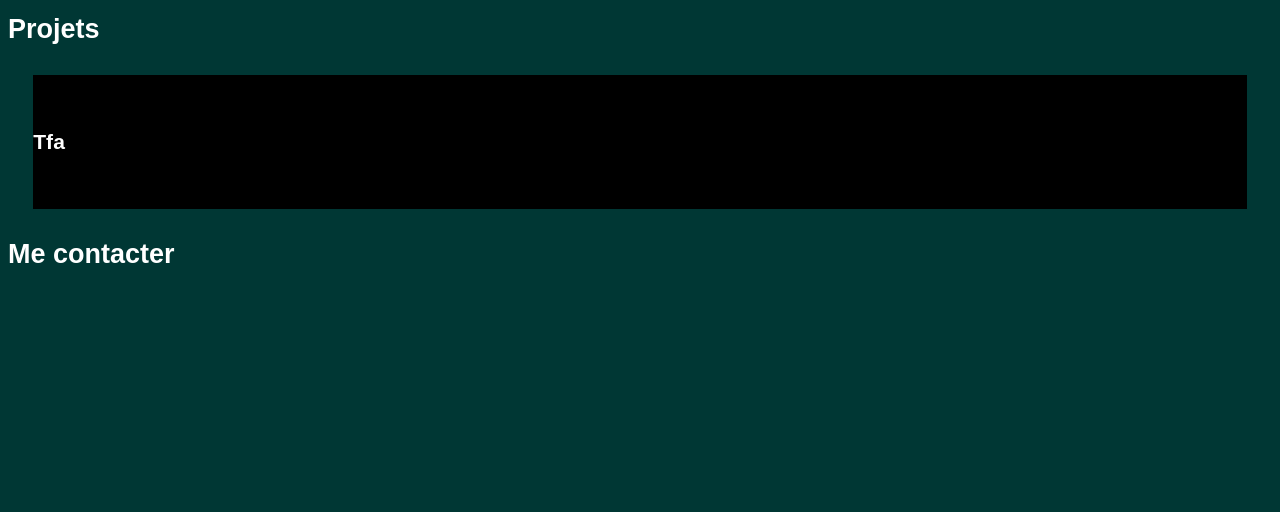
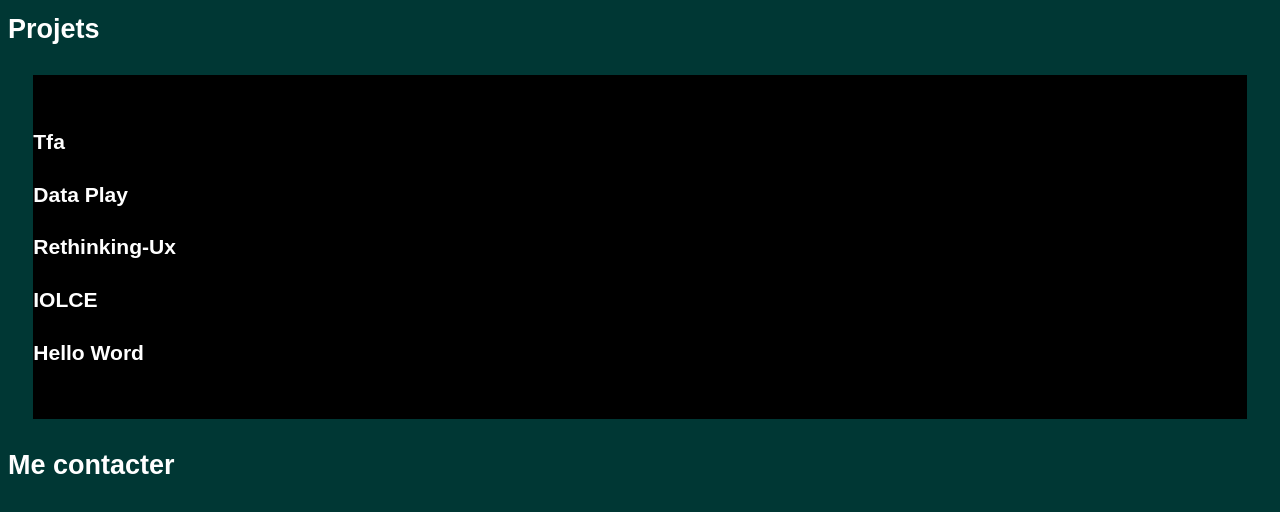
Before and after one commit to Daku-ju/landing-page, a website: page src/index.html in a window 1280 px wide. Shown: the part 192-704 px from the top of the page. Drawn offline with nearby package versions, Linux system fonts and the light colour scheme; files that its build step writes are made by us from their sources.

Commit message:
ajout des titre du proj

```diff
--- a/src/index.html
+++ b/src/index.html
@@ -34,6 +34,10 @@
     <h2 id="projets" class="title title--nrm">Projets</h2>
     <div class="proj proj--tfa">
       <h3 class="title title-ptt">Tfa</h3>
+      <h3 class="title title-ptt">Data Play</h3>
+      <h3 class="title title-ptt">Rethinking-Ux</h3>
+      <h3 class="title title-ptt">IOLCE</h3>
+      <h3 class="title title-ptt">Hello Word</h3>
     </div>
 
 
```
